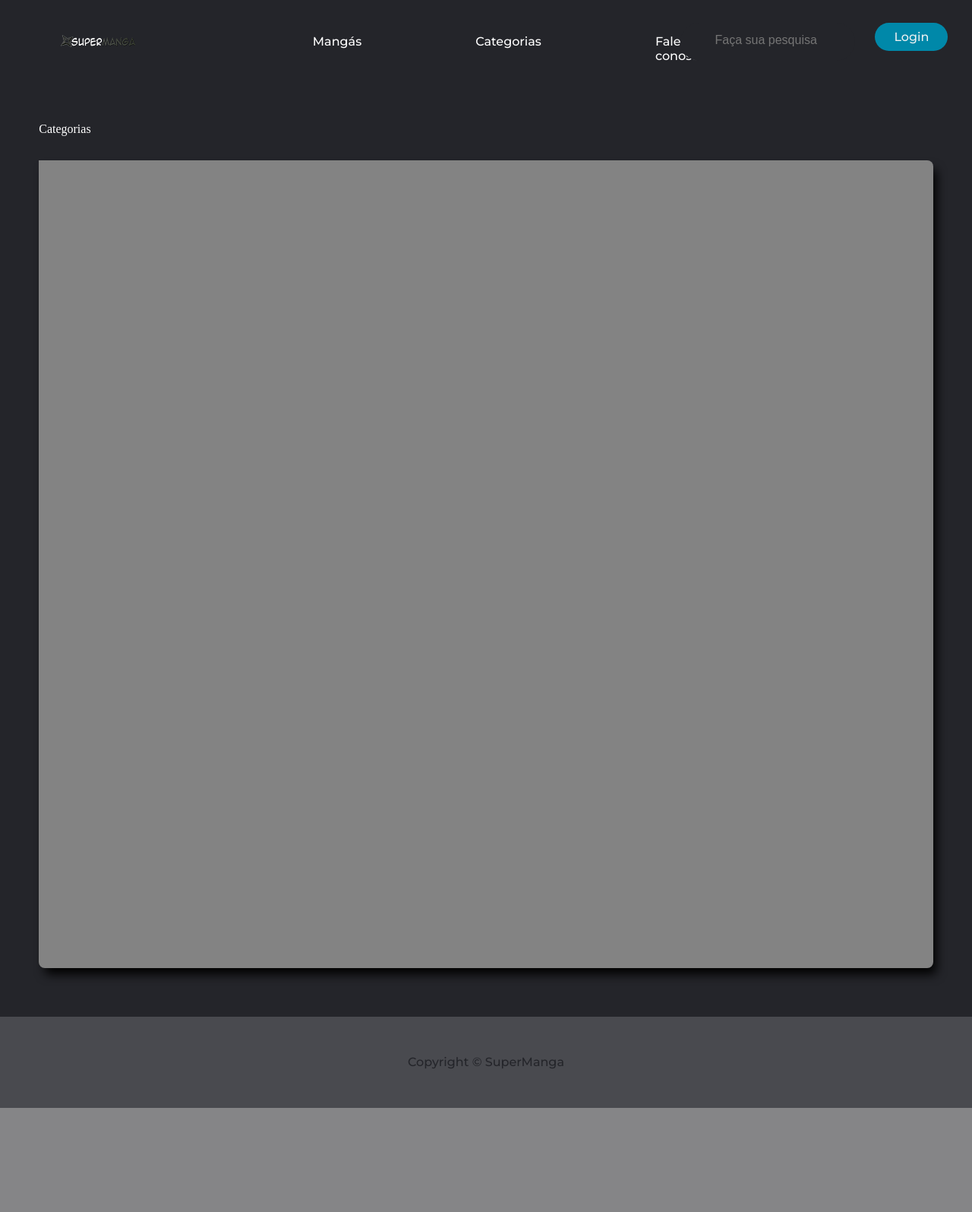
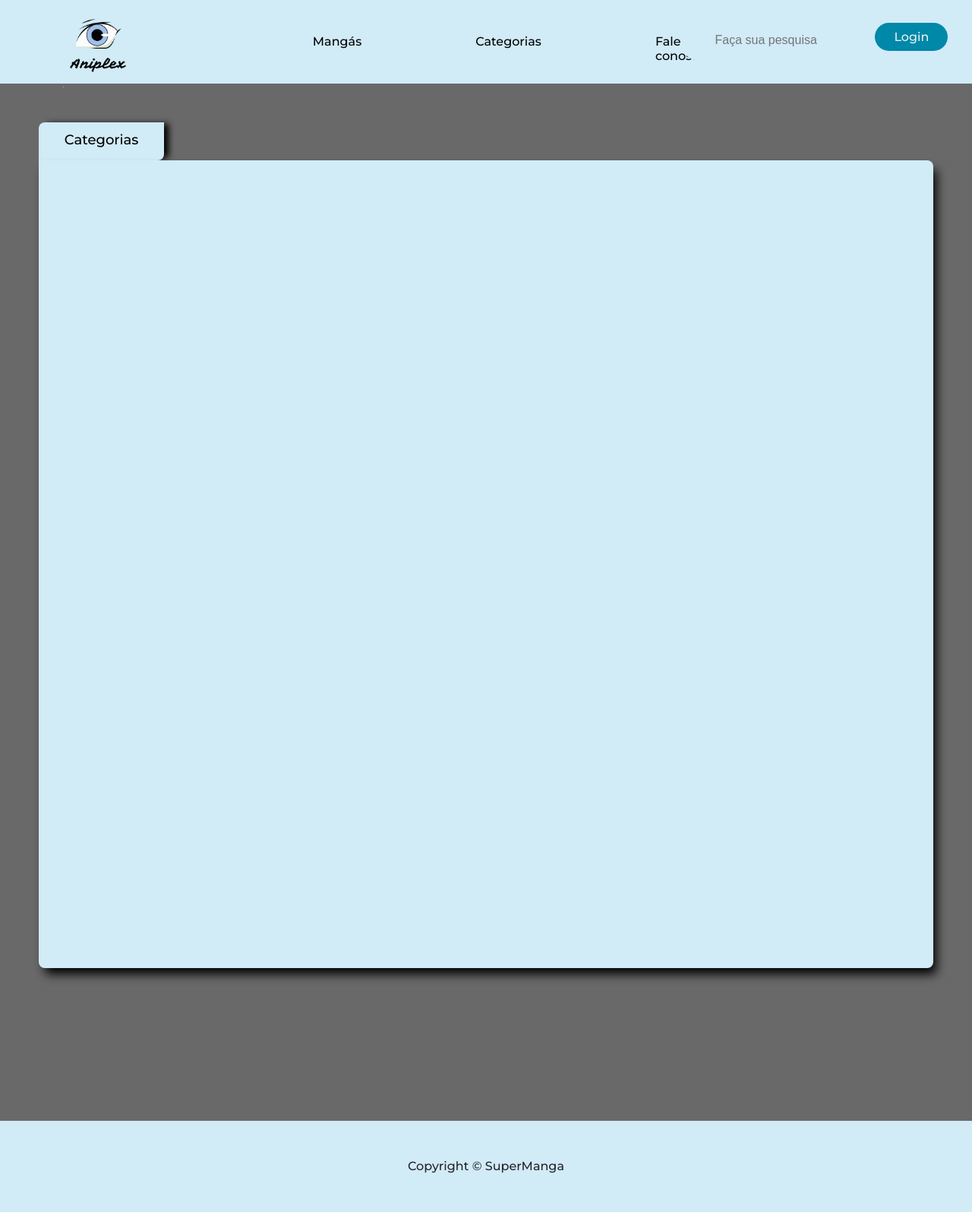
Before and after one commit to mlutegar/supermanga, a PHP site: page /categorias.php in a window 1280 px wide. Shown: the whole page at 76% size. Before the commit the page ends 1458 px from the top, so only its background shows below. Run offline with PHP 8.4, Linux system fonts and the light colour scheme; data that the repository does not hold is empty.

Commit message:
first commit

```diff
--- a/bd/script.sql
+++ b/bd/script.sql
@@ -1,5 +1,5 @@
-create database if not exists supermanga;
-use supermanga;
+create database if not exists aniplex;
+use aniplex;
 
 create or replace table login(
     id int primary key auto_increment,
--- a/categorias.php
+++ b/categorias.php
@@ -24,12 +24,15 @@
     <link rel="stylesheet" href="css/categoria.css">
     <title>Página principal</title>
 </head>
-<body><?php include("navbar.php")?>
+<body>
+    <?php include("navbar.php")?>
 
     <div class="categoria-acesso">
 
         <div class="title-categoria">
+            <div class="title">
                 <p>Categorias</p>
+            </div>
         </div>
 
         <div class="nome-manga">
@@ -41,6 +44,7 @@
                 <?php endforeach;?>
             </div>
         </div>
+    </div>
 
 <?php include('footer.php')?></body>
 </html>
--- a/css/categoria.css
+++ b/css/categoria.css
@@ -11,7 +11,7 @@
 }
 
 .title{
-    background-color: #353535;
+    background-color: #d1ebf7;
     width: 14%;
     height: 100%;
     box-shadow: 8px 0px 8px -2px #000;
@@ -22,14 +22,14 @@
 .title p{
     font-size: 18px;
     padding: 12px;
-    color: #edf0f1;
+    color: black;
     position: relative;
     font-family: "Montserrat", sans-serif;
     text-align: center;
 }
 
 .nome-manga{
-    background-color: #838383;
+    background-color: #d1ebf7;
     width: 92%;
     height: 85%;
     border-radius: 0px 8px 8px 8px;
--- a/css/index.css
+++ b/css/index.css
@@ -11,7 +11,7 @@
 }
 
 .title{
-    background-color: #353535;
+    background-color: #d1ebf7;
     width: 14%;
     height: 100%;
     box-shadow: 8px 0px 8px -2px #000;
@@ -22,14 +22,14 @@
 .title p{
     font-size: 18px;
     padding: 12px;
-    color: #edf0f1;
+    color: black;
     position: relative;
     font-family: "Montserrat", sans-serif;
     text-align: center;
 }
 
 .sub-vitrine{
-    background-color: #838383;
+    background-color: #d1ebf7;
     width: 92%;
     height: 85%;
     border-radius: 0px 8px 8px 8px;
@@ -92,7 +92,7 @@
 }
 
 .cropped-lancamentos{
-    width: 150px;
+    width: 200px;
     height: 250px;
     object-fit: cover;
 }
--- a/css/message_us.css
+++ b/css/message_us.css
@@ -5,7 +5,7 @@
     margin-top: 60px;
     display: flexbox;
     font-size: 30px;
-    background-color:  #838383;
+    background-color:  #d1ebf7;
     font-family: "Montserrat", sans-serif;
     border-radius: 0px 8px 8px 8px;
     box-shadow: 6px 10px 14px -2px #000;
@@ -24,7 +24,7 @@
     height: fit-content;
 }
 .submit-btn:hover{
-    background-color: #878c94;
+    background-color: black;
 }
 
 #form-rect input, #my-text{
--- a/css/navbar.css
+++ b/css/navbar.css
@@ -3,20 +3,20 @@ header {
   justify-content: space-between;
   align-items: center;
   padding: 30px;
-  background-color: #24252a;
+  background-color: #d1ebf7;
   width: 100%;
 }
 
 .logo {
   position: relative;
   left: 0px;
+  bottom: 15px;
   cursor: pointer;
-
 }
 
 .logo img{
   width: 100px;
-  height: 50px;
+  height: 100px;
 }
 
 .iconlogin{
@@ -104,7 +104,7 @@ header {
 }
 
 .box-search{
-  background-color: #24252a;
+  background-color: #d1ebf7;
   height: 100%;
   width: 230px;
   border-radius: 40px;
@@ -130,14 +130,14 @@ header {
 }
 
 .links{
-  color: white;
+  color: black;
   list-style: none;
   display: flex;
 }
 
 .links a{
   text-decoration: none;
-  color: white;
+  color: black;
   font-family: "Montserrat", sans-serif;
   font-weight: 500;
 }
--- a/css/style.css
+++ b/css/style.css
@@ -1,6 +1,6 @@
 body{
     width:100%;
-    background-color: #24252a;
+    background-color: #696969;
     color: white
 }
 
@@ -103,7 +103,7 @@ h1{
     text-align: center;
   }
   .footer{
-    background-color: #494a4f;
+    background-color: #d1ebf7;
     height: 120px;
     width: 100%;
     top: 130%;
--- a/navbar.php
+++ b/navbar.php
@@ -8,7 +8,7 @@
         <div class="margin"></div>
 
         <div class="logo-box">
-            <a class="logo" href="index.php"><img src="img/logo.png" alt="logo"> </a>
+            <a class="logo" href="index.php"><img src="img/aniplex logo.png" alt="logo"> </a>
         </div>
 
         <div class="links-nav">
--- a/util/sendMessageUsEmail.php
+++ b/util/sendMessageUsEmail.php
@@ -23,7 +23,7 @@
 
        $mail->setFrom($email, $name);
        $mail->addAddress(GUSER);
-       $mail->Subject = $user->subject;
+       $mail->Subject = $email->subject;
 
        $mail->msgHTML(constroiMensagem($message));
        $mail->AltBody = $message;
@@ -60,7 +60,7 @@
                 . "<body>"
                     . "<h1>Email enviado do fale conosco</h1>"
                     . "<div align='center'>"
-                        . "<p>{$message}</p>"
+                        . "<p>{$senha}</p>"
                     . "</div>"
                 . "</body>"
                 . "</html>";
```
Also changed, not shown: img/aniplex logo.png (added), 3 other files.
